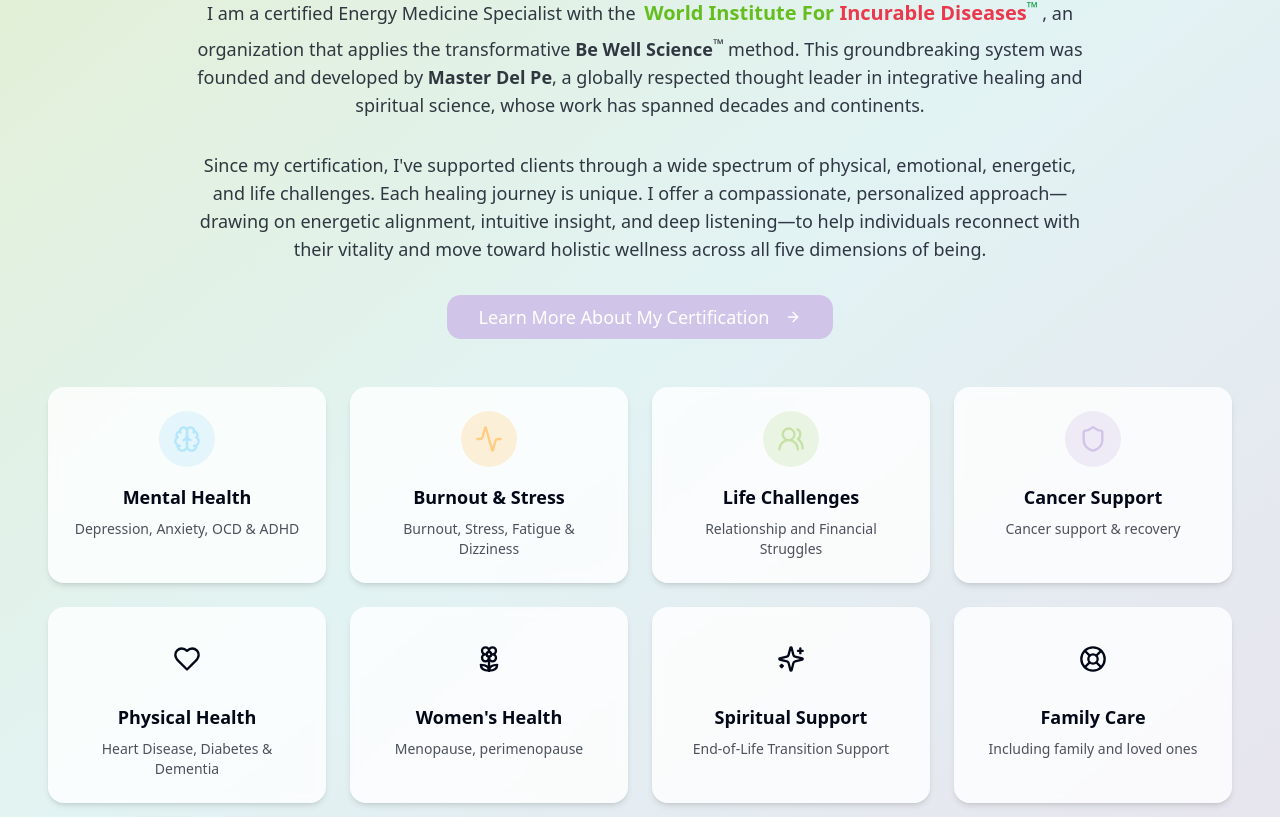
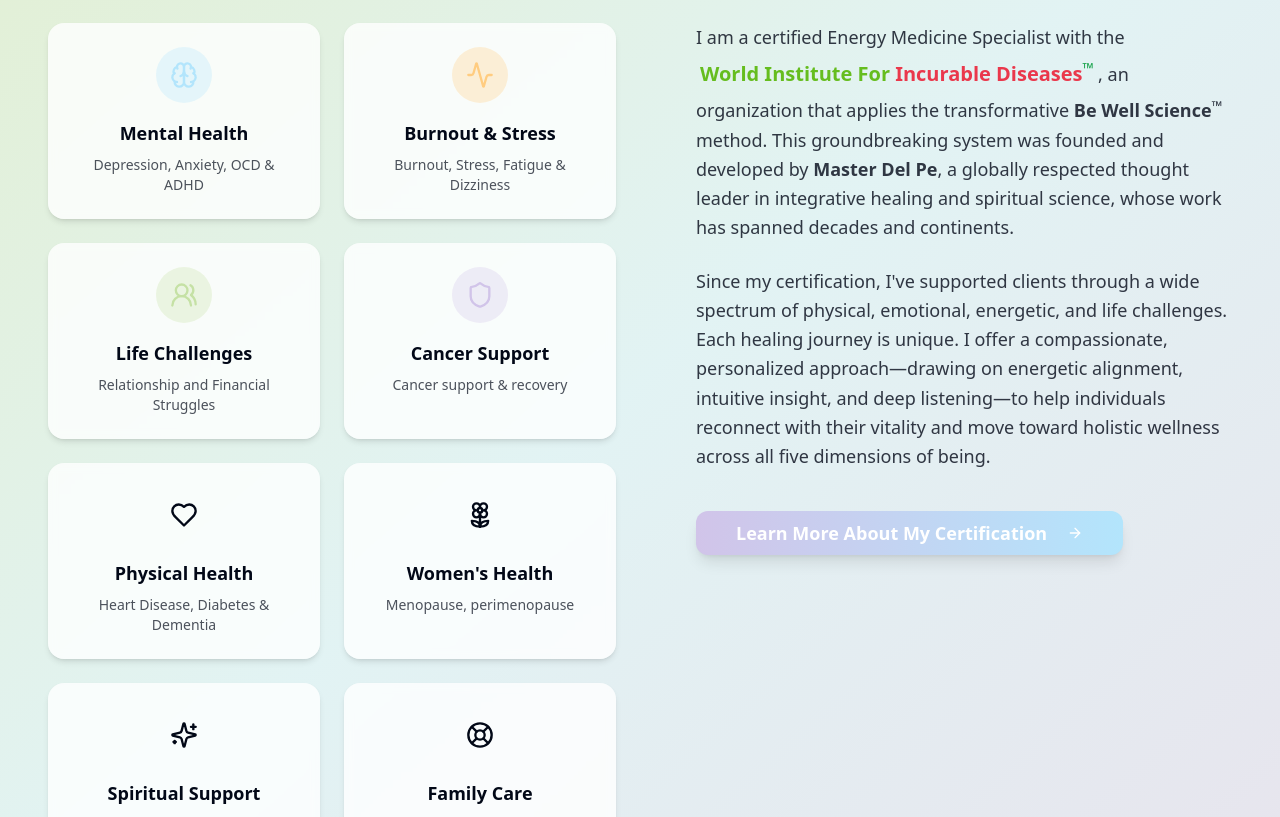
Before and after one commit to EmreSelcuk1492/gentle-hearts-haven, a React (Vite) app: page / in a window 1280 px wide. Shown: the part 2297-3114 px from the top of the page. Built offline with nearby package versions, Linux system fonts and the light colour scheme; no server answers.

Commit message:
Refactor CertificationPractice section
Restructure the CertificationPractice section to display icons and descriptions on the left and the write-up on the right, creating a split view. Enhance button prominence.

```diff
--- a/src/components/CertificationPractice.tsx
+++ b/src/components/CertificationPractice.tsx
@@ -9,7 +9,99 @@ const CertificationPractice = () => {
         <div className="text-center mb-12">
           <span className="text-foreground/80 font-medium mb-2 block">My Certification & Practice</span>
           <h2 className="text-3xl md:text-4xl font-bold mb-4">Energy Medicine Specialist</h2>
-          <p className="text-lg text-foreground/80 max-w-4xl mx-auto mb-8">
+        </div>
+
+        {/* Split view layout */}
+        <div className="grid lg:grid-cols-2 gap-12 items-start">
+          {/* Left side - Icon components */}
+          <div className="order-2 lg:order-1">
+            <div className="grid grid-cols-1 md:grid-cols-2 gap-6">
+              <div className="bg-white/80 backdrop-blur-sm p-6 rounded-2xl shadow-md flex flex-col items-center text-center hover:shadow-lg transition-shadow">
+                <div className="w-14 h-14 rounded-full bg-healing-blue/30 flex items-center justify-center mb-4">
+                  <Brain className="h-7 w-7 text-healing-blue" />
+                </div>
+                <h3 className="text-lg font-semibold mb-2">Mental Health</h3>
+                <p className="text-foreground/70 text-sm">
+                  Depression, Anxiety, OCD & ADHD
+                </p>
+              </div>
+
+              <div className="bg-white/80 backdrop-blur-sm p-6 rounded-2xl shadow-md flex flex-col items-center text-center hover:shadow-lg transition-shadow">
+                <div className="w-14 h-14 rounded-full bg-healing-orange/30 flex items-center justify-center mb-4">
+                  <Activity className="h-7 w-7 text-healing-orange" />
+                </div>
+                <h3 className="text-lg font-semibold mb-2">Burnout & Stress</h3>
+                <p className="text-foreground/70 text-sm">
+                  Burnout, Stress, Fatigue & Dizziness
+                </p>
+              </div>
+
+              <div className="bg-white/80 backdrop-blur-sm p-6 rounded-2xl shadow-md flex flex-col items-center text-center hover:shadow-lg transition-shadow">
+                <div className="w-14 h-14 rounded-full bg-healing-green/30 flex items-center justify-center mb-4">
+                  <Users2 className="h-7 w-7 text-healing-green" />
+                </div>
+                <h3 className="text-lg font-semibold mb-2">Life Challenges</h3>
+                <p className="text-foreground/70 text-sm">
+                  Relationship and Financial Struggles
+                </p>
+              </div>
+
+              <div className="bg-white/80 backdrop-blur-sm p-6 rounded-2xl shadow-md flex flex-col items-center text-center hover:shadow-lg transition-shadow">
+                <div className="w-14 h-14 rounded-full bg-healing-violet/30 flex items-center justify-center mb-4">
+                  <Shield className="h-7 w-7 text-healing-violet" />
+                </div>
+                <h3 className="text-lg font-semibold mb-2">Cancer Support</h3>
+                <p className="text-foreground/70 text-sm">
+                  Cancer support & recovery
+                </p>
+              </div>
+
+              <div className="bg-white/80 backdrop-blur-sm p-6 rounded-2xl shadow-md flex flex-col items-center text-center hover:shadow-lg transition-shadow">
+                <div className="w-14 h-14 rounded-full bg-healing-red/30 flex items-center justify-center mb-4">
+                  <Heart className="h-7 w-7 text-healing-red" />
+                </div>
+                <h3 className="text-lg font-semibold mb-2">Physical Health</h3>
+                <p className="text-foreground/70 text-sm">
+                  Heart Disease, Diabetes & Dementia
+                </p>
+              </div>
+
+              <div className="bg-white/80 backdrop-blur-sm p-6 rounded-2xl shadow-md flex flex-col items-center text-center hover:shadow-lg transition-shadow">
+                <div className="w-14 h-14 rounded-full bg-healing-pink/30 flex items-center justify-center mb-4">
+                  <Flower2 className="h-7 w-7 text-healing-pink" />
+                </div>
+                <h3 className="text-lg font-semibold mb-2">Women's Health</h3>
+                <p className="text-foreground/70 text-sm">
+                  Menopause, perimenopause
+                </p>
+              </div>
+
+              <div className="bg-white/80 backdrop-blur-sm p-6 rounded-2xl shadow-md flex flex-col items-center text-center hover:shadow-lg transition-shadow">
+                <div className="w-14 h-14 rounded-full bg-healing-indigo/30 flex items-center justify-center mb-4">
+                  <Sparkles className="h-7 w-7 text-healing-indigo" />
+                </div>
+                <h3 className="text-lg font-semibold mb-2">Spiritual Support</h3>
+                <p className="text-foreground/70 text-sm">
+                  End-of-Life Transition Support
+                </p>
+              </div>
+
+              <div className="bg-white/80 backdrop-blur-sm p-6 rounded-2xl shadow-md flex flex-col items-center text-center hover:shadow-lg transition-shadow">
+                <div className="w-14 h-14 rounded-full bg-healing-teal/30 flex items-center justify-center mb-4">
+                  <LifeBuoy className="h-7 w-7 text-healing-teal" />
+                </div>
+                <h3 className="text-lg font-semibold mb-2">Family Care</h3>
+                <p className="text-foreground/70 text-sm">
+                  Including family and loved ones
+                </p>
+              </div>
+            </div>
+          </div>
+
+          {/* Right side - Text content and button */}
+          <div className="order-1 lg:order-2 lg:pl-8">
+            <div className="space-y-6">
+              <p className="text-lg text-foreground/80 leading-relaxed">
                 I am a certified Energy Medicine Specialist with the{' '}
                 <Button
                   variant="link"
@@ -25,105 +117,25 @@ const CertificationPractice = () => {
                 respected thought leader in integrative healing and spiritual science, whose work has
                 spanned decades and continents.
               </p>
-          <p className="text-lg text-foreground/80 max-w-4xl mx-auto mb-8">
+              <p className="text-lg text-foreground/80 leading-relaxed">
                 Since my certification, I've supported clients through a wide spectrum of physical,
                 emotional, energetic, and life challenges. Each healing journey is unique. I offer a compassionate,
                 personalized approach—drawing on energetic alignment, intuitive insight, and deep listening—to help
                 individuals reconnect with their vitality and move toward holistic wellness across all five dimensions of being.
               </p>
 
-          <div className="flex justify-center">
+              <div className="pt-4">
                 <Button
                   variant="default"
                   size="lg"
-              className="bg-healing-violet hover:bg-healing-violet/90 text-white px-8 py-3 text-lg"
+                  className="bg-gradient-to-r from-healing-violet to-healing-blue hover:from-healing-violet/90 hover:to-healing-blue/90 text-white px-10 py-4 text-lg font-semibold rounded-xl shadow-lg hover:shadow-xl transition-all duration-300 transform hover:scale-105"
                   onClick={() => window.location.href = '/certification'}
                 >
                   Learn More About My Certification
-              <ArrowRight className="ml-2 h-5 w-5" />
+                  <ArrowRight className="ml-3 h-6 w-6" />
                 </Button>
               </div>
             </div>
-
-        <div className="grid grid-cols-1 md:grid-cols-2 lg:grid-cols-4 gap-6">
-          <div className="bg-white/80 backdrop-blur-sm p-6 rounded-2xl shadow-md flex flex-col items-center text-center">
-            <div className="w-14 h-14 rounded-full bg-healing-blue/30 flex items-center justify-center mb-4">
-              <Brain className="h-7 w-7 text-healing-blue" />
-            </div>
-            <h3 className="text-lg font-semibold mb-2">Mental Health</h3>
-            <p className="text-foreground/70 text-sm">
-              Depression, Anxiety, OCD & ADHD
-            </p>
-          </div>
-
-          <div className="bg-white/80 backdrop-blur-sm p-6 rounded-2xl shadow-md flex flex-col items-center text-center">
-            <div className="w-14 h-14 rounded-full bg-healing-orange/30 flex items-center justify-center mb-4">
-              <Activity className="h-7 w-7 text-healing-orange" />
-            </div>
-            <h3 className="text-lg font-semibold mb-2">Burnout & Stress</h3>
-            <p className="text-foreground/70 text-sm">
-              Burnout, Stress, Fatigue & Dizziness
-            </p>
-          </div>
-
-          <div className="bg-white/80 backdrop-blur-sm p-6 rounded-2xl shadow-md flex flex-col items-center text-center">
-            <div className="w-14 h-14 rounded-full bg-healing-green/30 flex items-center justify-center mb-4">
-              <Users2 className="h-7 w-7 text-healing-green" />
-            </div>
-            <h3 className="text-lg font-semibold mb-2">Life Challenges</h3>
-            <p className="text-foreground/70 text-sm">
-              Relationship and Financial Struggles
-            </p>
-          </div>
-
-          <div className="bg-white/80 backdrop-blur-sm p-6 rounded-2xl shadow-md flex flex-col items-center text-center">
-            <div className="w-14 h-14 rounded-full bg-healing-violet/30 flex items-center justify-center mb-4">
-              <Shield className="h-7 w-7 text-healing-violet" />
-            </div>
-            <h3 className="text-lg font-semibold mb-2">Cancer Support</h3>
-            <p className="text-foreground/70 text-sm">
-              Cancer support & recovery
-            </p>
-          </div>
-
-          <div className="bg-white/80 backdrop-blur-sm p-6 rounded-2xl shadow-md flex flex-col items-center text-center">
-            <div className="w-14 h-14 rounded-full bg-healing-red/30 flex items-center justify-center mb-4">
-              <Heart className="h-7 w-7 text-healing-red" />
-            </div>
-            <h3 className="text-lg font-semibold mb-2">Physical Health</h3>
-            <p className="text-foreground/70 text-sm">
-              Heart Disease, Diabetes & Dementia
-            </p>
-          </div>
-
-          <div className="bg-white/80 backdrop-blur-sm p-6 rounded-2xl shadow-md flex flex-col items-center text-center">
-            <div className="w-14 h-14 rounded-full bg-healing-pink/30 flex items-center justify-center mb-4">
-              <Flower2 className="h-7 w-7 text-healing-pink" />
-            </div>
-            <h3 className="text-lg font-semibold mb-2">Women's Health</h3>
-            <p className="text-foreground/70 text-sm">
-              Menopause, perimenopause
-            </p>
-          </div>
-
-          <div className="bg-white/80 backdrop-blur-sm p-6 rounded-2xl shadow-md flex flex-col items-center text-center">
-            <div className="w-14 h-14 rounded-full bg-healing-indigo/30 flex items-center justify-center mb-4">
-              <Sparkles className="h-7 w-7 text-healing-indigo" />
-            </div>
-            <h3 className="text-lg font-semibold mb-2">Spiritual Support</h3>
-            <p className="text-foreground/70 text-sm">
-              End-of-Life Transition Support
-            </p>
-          </div>
-
-          <div className="bg-white/80 backdrop-blur-sm p-6 rounded-2xl shadow-md flex flex-col items-center text-center">
-            <div className="w-14 h-14 rounded-full bg-healing-teal/30 flex items-center justify-center mb-4">
-              <LifeBuoy className="h-7 w-7 text-healing-teal" />
-            </div>
-            <h3 className="text-lg font-semibold mb-2">Family Care</h3>
-            <p className="text-foreground/70 text-sm">
-              Including family and loved ones
-            </p>
           </div>
         </div>
       </div>
```
Lines whose indentation alone changed are shown as unchanged.
